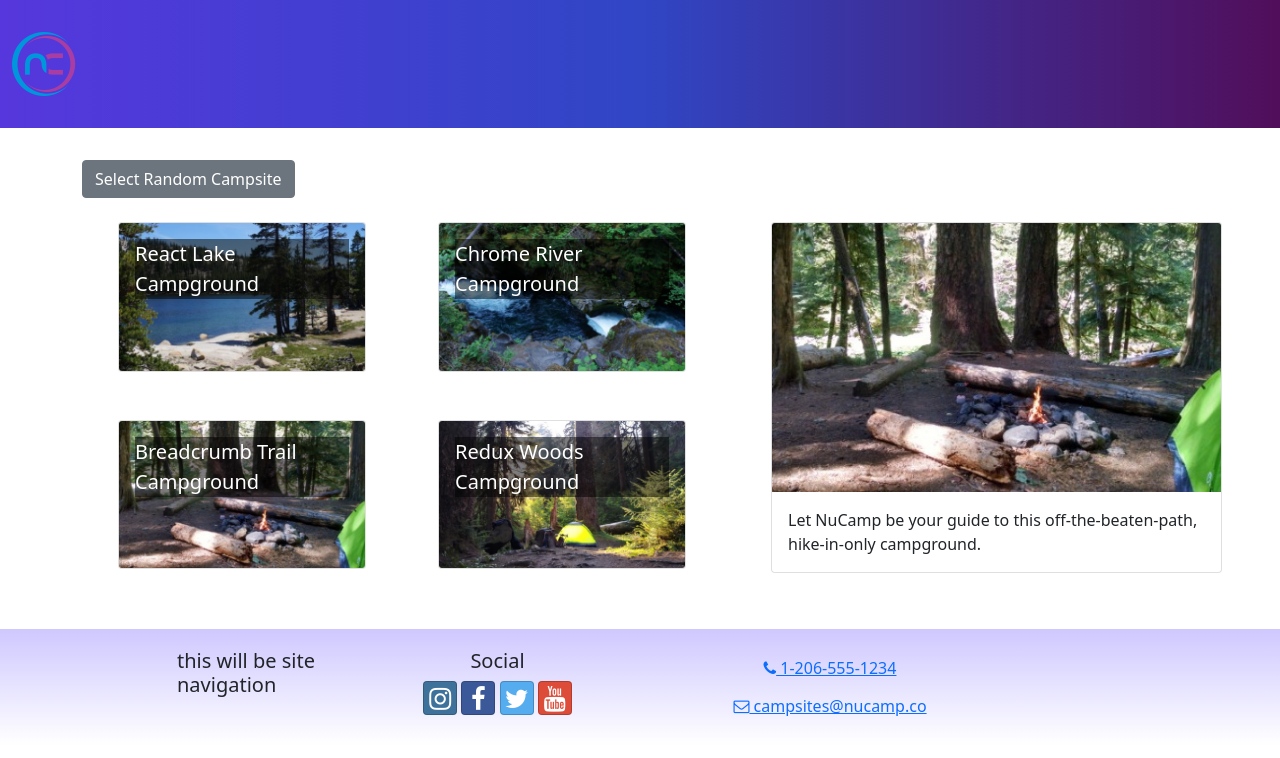
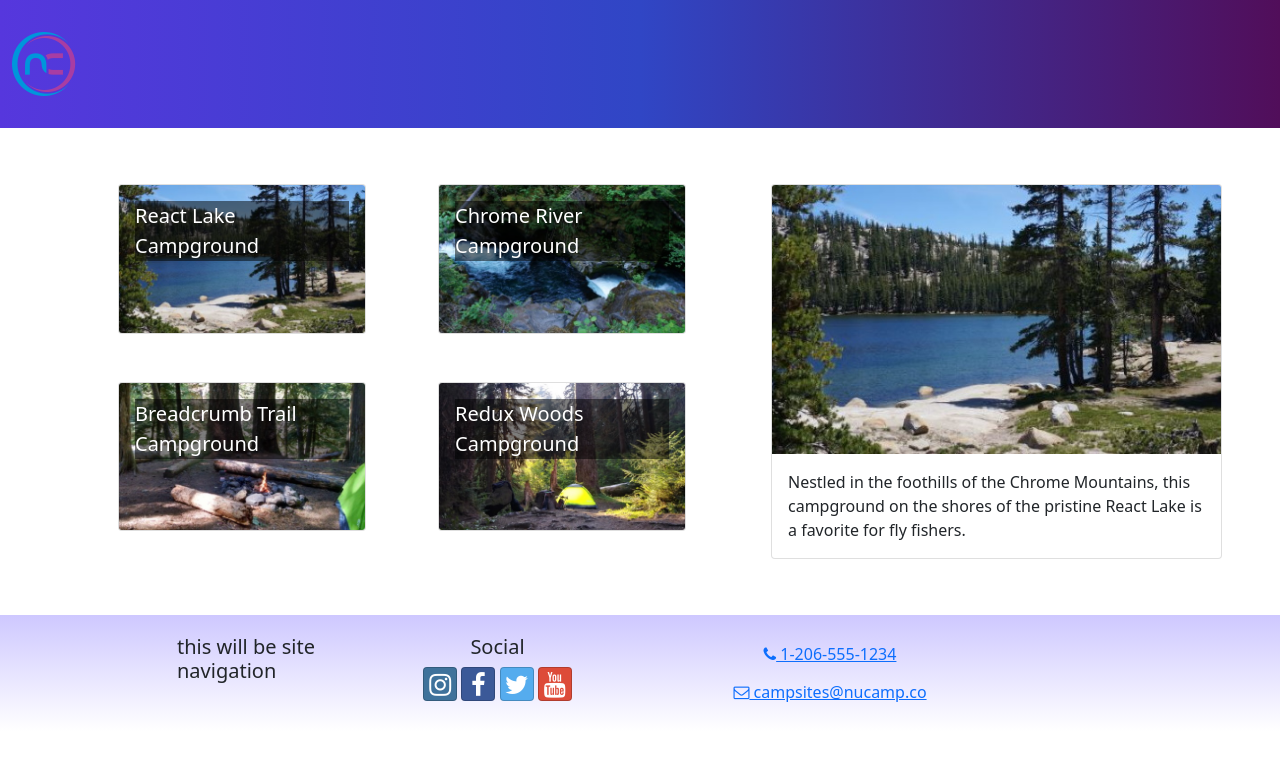
Before and after one commit to jj252/React_Course, a React (Create React App) app: page / in a window 1280 px wide. Shown: the top 758 px of the page. Built offline with nearby package versions, Linux system fonts and the light colour scheme.

Commit message:
Part 2: useState() with a specific campsite Finished

```diff
--- a/src/features/campsites/CampsitesList.js
+++ b/src/features/campsites/CampsitesList.js
@@ -3,12 +3,17 @@ import { Col,Row} from 'reactstrap';
 import CampsiteCard from "./CampsiteCard";
 import { selectAllCampsites } from "./campsitesSlice";
 
-const CampsitesList = () => {
+const CampsitesList = ({ setCampsiteId }) => {
     const campsites = selectAllCampsites();
     return(
         <Row className='ms-auto'>{campsites.map((campsite) => {
             return (
-                <Col md='5' className="m-4" key={campsite.id}>
+                <Col
+                    md='5'
+                    className='m-4'
+                    key={campsite.id}
+                    onClick={() => setCampsiteId(campsite.id)}
+                    >
                     <CampsiteCard campsite={campsite} />
                 </Col>
             )
--- a/src/features/campsites/campsitesSlice.js
+++ b/src/features/campsites/campsitesSlice.js
@@ -4,6 +4,10 @@ export const selectAllCampsites = () => {
     return CAMPSITES;
 }
 
-export const selectRandomCampsite = () => {
-    return CAMPSITES[Math.floor(CAMPSITES.length * Math.random())]
-}
+// export const selectRandomCampsite = () => {
+//     return CAMPSITES[Math.floor(CAMPSITES.length * Math.random())]
+// }
+
+export const selectCampsiteById = (id) => {
+    return CAMPSITES.find((campsite) => campsite.id === id);
+};
--- a/src/pages/CampsitesDirectoryPage.js
+++ b/src/pages/CampsitesDirectoryPage.js
@@ -1,8 +1,9 @@
-import { Container,Row,Col,Button } from "reactstrap";
+import { Container,Row,Col } from "reactstrap";
 import CampsiteDetail from '../features/campsites/CampsiteDetail';
 import CampsitesList from "../features/campsites/CampsitesList";
-import { selectRandomCampsite } from "../features/campsites/campsitesSlice";
+//import { selectRandomCampsite } from "../features/campsites/campsitesSlice";
 import { useState } from "react";
+import { selectCampsiteById } from "../features/campsites/campsitesSlice";
 
 const CampsiteDirectoryPage = () => {
     // let selectedCampsite = selectRandomCampsite();
@@ -11,16 +12,15 @@ const CampsiteDirectoryPage = () => {
     //     selectedCampsite = selectRandomCampsite();
     //     console.log(selectedCampsite);
     // }
-    const [selectedCampsite, toggleCampsite ] = useState(selectRandomCampsite())
+    const [campsiteId, setCampsiteId] = useState(0);
+    const selectedCampsite = selectCampsiteById(campsiteId);
 
     return (
         <Container>
-            <Button onClick={() => toggleCampsite(selectRandomCampsite())}>
-                Select Random Campsite
-            </Button>
+
             <Row>
                 <Col sm='5' md='7'>
-                    <CampsitesList />
+                    <CampsitesList setCampsiteId={setCampsiteId} />
                 </Col>
                 <Col sm='7' md='5'>
                     <CampsiteDetail campsite={selectedCampsite} />
```
